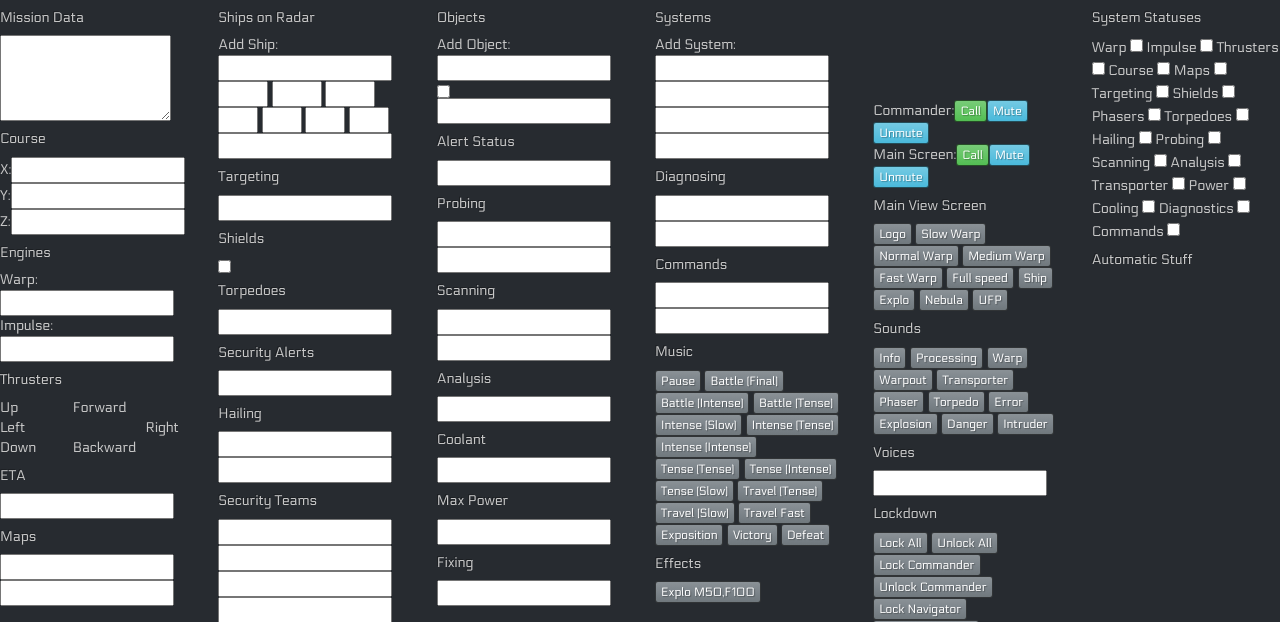
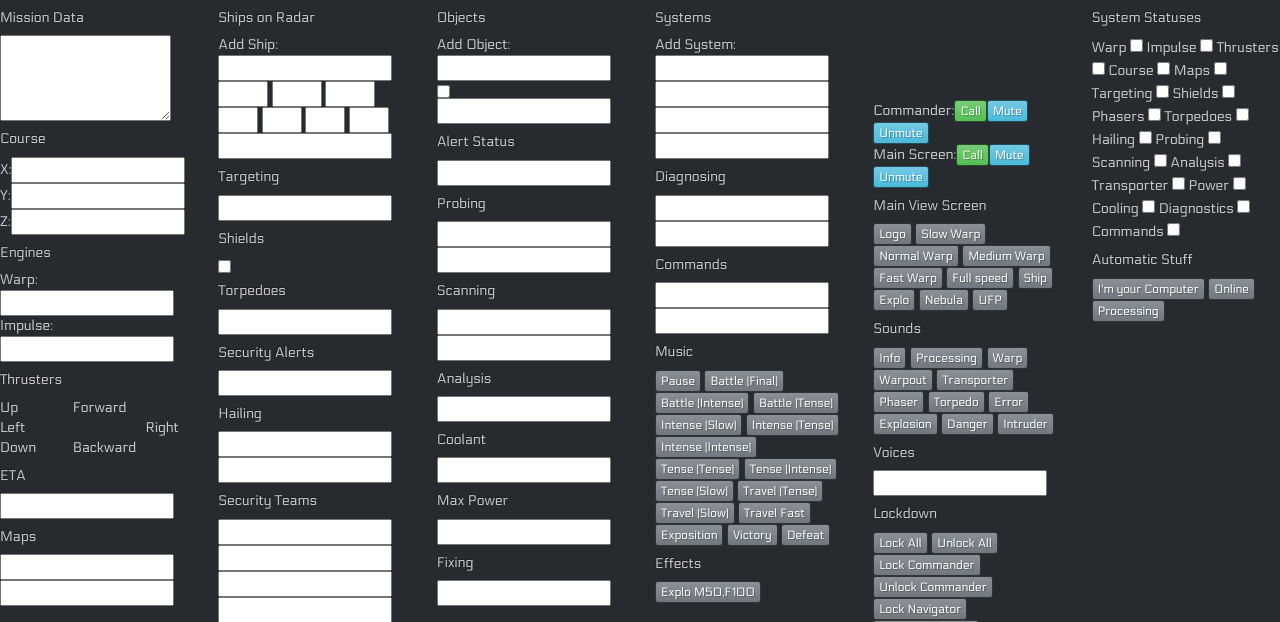
Before and after one commit to jextrevor/spaceserver, a Flask app: template templates/fd.html in a window 1280 px wide. Shown: the top 622 px of the page. Run offline with Flask 2, Linux system fonts and the light colour scheme; the template is opened without the code that fills it, so the values that code supplies are empty; some libraries are stand-ins or nearby versions.

Commit message:
Added some automatic phrases

```diff
--- a/templates/fd.html
+++ b/templates/fd.html
@@ -228,6 +228,9 @@ Diagnostics
 Commands
 <input type="checkbox" id="commandbroken" onchange="emit('update',{'commandbroken':document.getElementById('commandbroken').checked})" />
 <h5>Automatic Stuff</h5>
+<button class="btn btn-xs btn-primary" onclick="emit('voice','Hello. I am your main computer. I can provide basic assistance. Solutions to harder problems, can be obtained through your station interfaces.');">I'm your Computer</button>
+<button class="btn btn-xs btn-primary" onclick="emit('voice','Online');">Online</button>
+<button class="btn btn-xs btn-primary" onclick="emit('voice','Processing. Please wait.');">Processing</button>
 </div>
 </div>
 </body>
```
